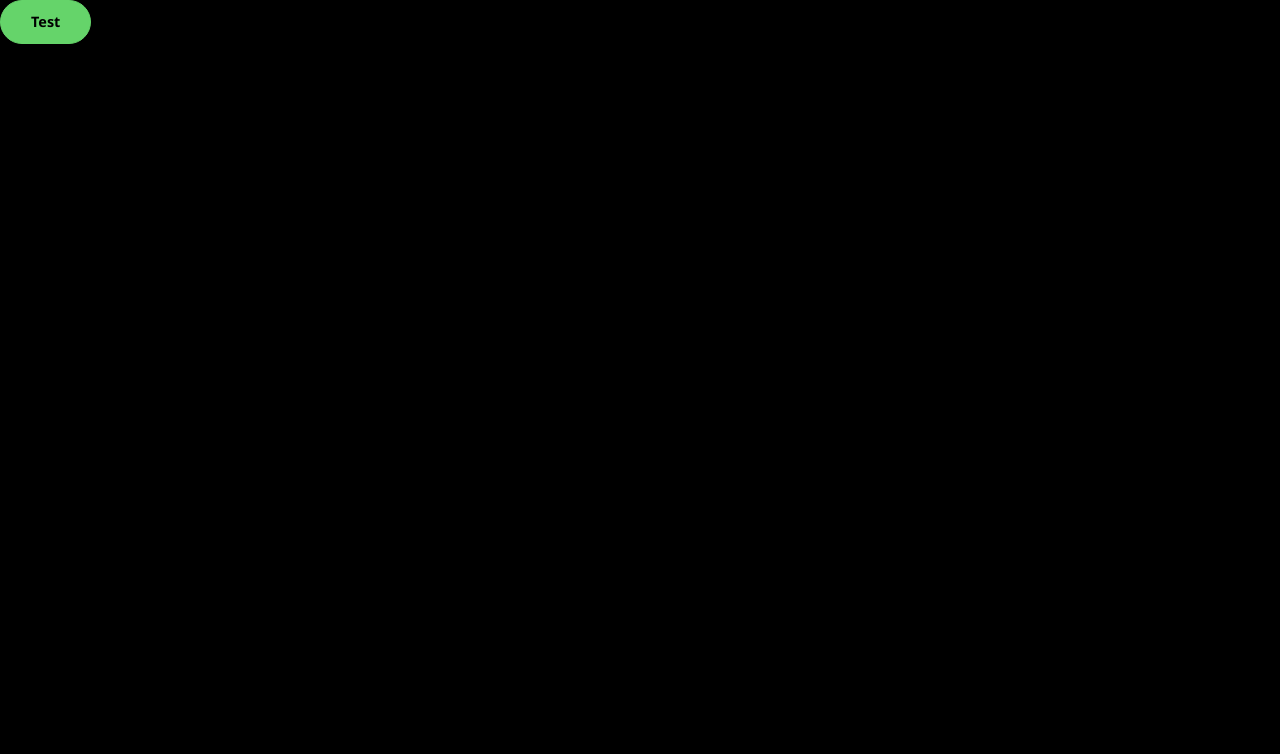
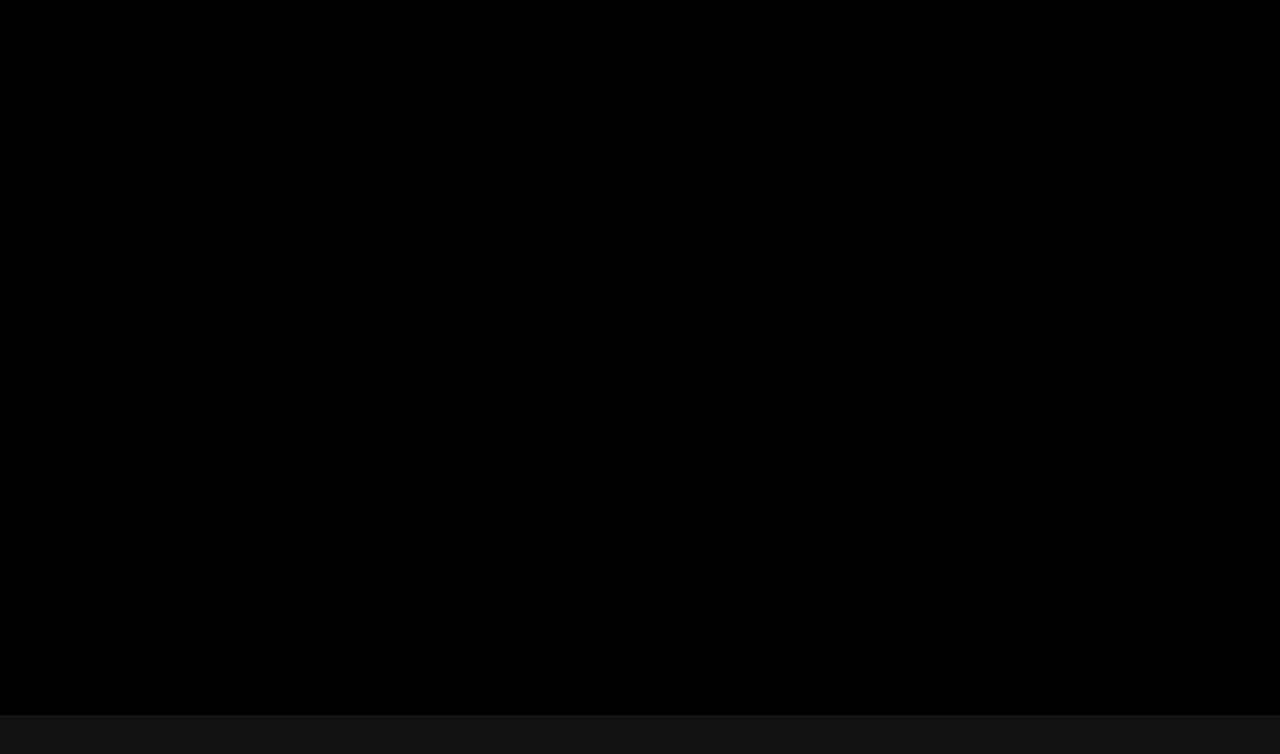
Before and after one commit to GuillaumeSUBRA1/clone_Spotify, an Angular app in the folder front/: page / in a window 1280 px wide. Shown: the top 754 px of the page. Built offline with nearby package versions, Linux system fonts and the light colour scheme.

Commit message:
init front

```diff
--- a/front/src/app/app.component.html
+++ b/front/src/app/app.component.html
@@ -1,3 +1,11 @@
-<div>
-  <button class="btn btn-primary">Test</button>
+<div class="container-fluid pt-3 vh-100">
+  <div class="row height-main-row">
+    <div class="d-none d-sm-none d-md-block col-md-3 col-xl-2 navigation pe-2 h-100">
+
+    </div>
+    <div class="col-12 col-sm-12 col-md-9 col-xl-10 ps-0 h-100"></div>
+    <div class="rounded-bottom-2 p-3 bg-dark overflow-scroll full-height-main-content">
+      <router-outlet></router-outlet>
+    </div>
+  </div>
 </div>
--- a/front/src/app/app.component.scss
+++ b/front/src/app/app.component.scss
@@ -0,0 +1,14 @@
+@import "./../assets/scss/bootstrap-variables";
+
+.height-main-row {
+  height: $main-row-height;
+}
+
+.full-height-main-content {
+  height: $main-content-height;
+}
+
+.toast-container {
+  bottom: 13%;
+  right: 35%;
+}
--- a/front/src/app/app.component.ts
+++ b/front/src/app/app.component.ts
@@ -1,12 +1,24 @@
-import { Component } from '@angular/core';
+import { Component, inject, OnInit } from '@angular/core';
 import { RouterOutlet } from '@angular/router';
+import { FaIconLibrary, FontAwesomeModule } from '@fortawesome/angular-fontawesome';
+import { fontAwesomeIcons } from './shared/font-awesome-icons';
 
 @Component({
   selector: 'app-root',
   standalone: true,
-  imports: [RouterOutlet],
+  imports: [RouterOutlet, FontAwesomeModule],
   templateUrl: './app.component.html',
   styleUrl: './app.component.scss'
 })
-export class AppComponent {
+export class AppComponent implements OnInit {
+  faIconLibrary = inject(FaIconLibrary);
+
+  ngOnInit(): void {
+    this.initIcons();
+  }
+
+  initIcons(){
+    this.faIconLibrary.addIcons(...fontAwesomeIcons);
+  }
+
 }
--- /dev/null
+++ b/front/src/app/shared/font-awesome-icons.ts
@@ -0,0 +1,41 @@
+import {faHeart as faHeartRegular, IconDefinition} from "@fortawesome/free-regular-svg-icons";
+import {
+  faBackwardStep,
+  faBook,
+  faChevronLeft,
+  faChevronRight,
+  faCircleNotch,
+  faCirclePause,
+  faCirclePlay,
+  faCircleXmark,
+  faForwardStep,
+  faHeart,
+  faHome,
+  faPlus,
+  faSearch,
+  faUser,
+  faVolumeHigh,
+  faVolumeLow,
+  faVolumeMute
+} from "@fortawesome/free-solid-svg-icons";
+
+export const fontAwesomeIcons: IconDefinition[] = [
+  faCirclePlay,
+  faHome,
+  faSearch,
+  faBook,
+  faPlus,
+  faChevronLeft,
+  faChevronRight,
+  faUser,
+  faCircleNotch,
+  faCircleXmark,
+  faBackwardStep,
+  faForwardStep,
+  faCirclePause,
+  faVolumeMute,
+  faVolumeLow,
+  faVolumeHigh,
+  faHeart,
+  faHeartRegular
+]
```
